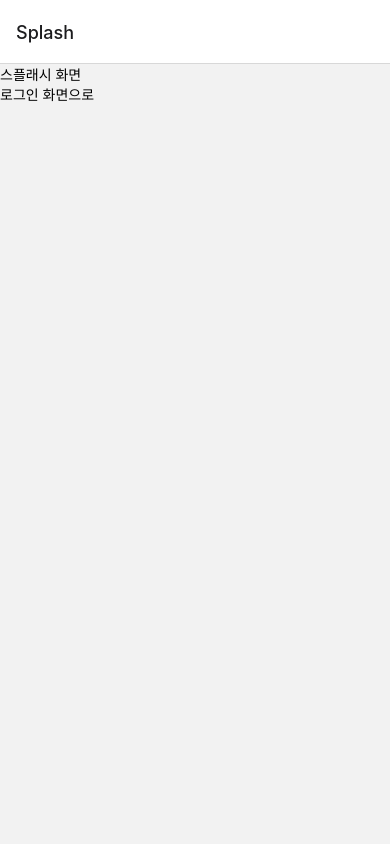
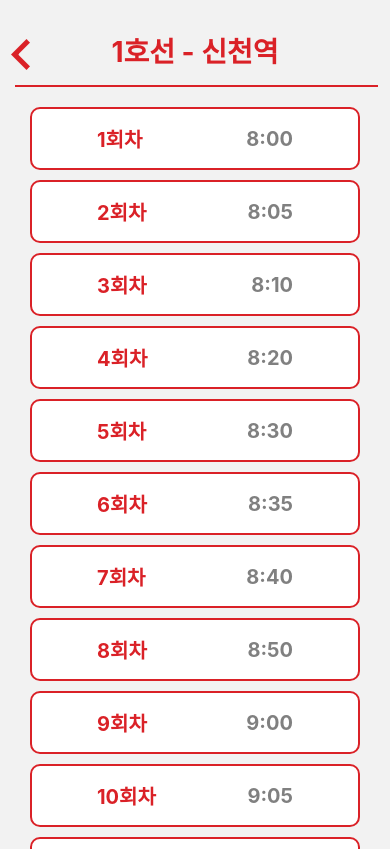
Before and after one commit to ryunaeun/knu_bus, a React Native app: screen /BusSchedule in a window 390 px wide. Shown: the top 849 px of the page. Built offline with nearby package versions, Linux system fonts and the light colour scheme.

Commit message:
버스 시간표 화면 추가

```diff
--- a/Navigation.js
+++ b/Navigation.js
@@ -4,7 +4,7 @@ import { NavigationContainer } from "@react-navigation/native";
 
 import Splash from './src/screens/Splash';
 import Login from './src/screens/Login';
-import BusStopList from './src/screens/BusStopList';
+import BusSchedule from './src/screens/BusSchedule';
 import BusArrivalInfo from './src/screens/BusArrivalInfo';
 
 
@@ -17,7 +17,7 @@ function StackScreen() {
     >
       <Stack.Screen name="Splash" component={Splash} />
       <Stack.Screen name="Login" component={Login} />
-      <Stack.Screen name="BusStopList" component={BusStopList} />
+      <Stack.Screen name="BusSchedule" component={BusSchedule} />
       <Stack.Screen name="BusArrivalInfo" component={BusArrivalInfo} />
     </Stack.Navigator>
   );
--- /dev/null
+++ b/src/screens/BusSchedule.js
@@ -0,0 +1,115 @@
+import React, { useLayoutEffect } from "react";
+import { View, Text, TouchableOpacity, StyleSheet, Image, ScrollView } from "react-native";
+import { useNavigation } from "@react-navigation/native";
+
+const BusSchedule = () => {
+  const navigation = useNavigation();
+
+  useLayoutEffect(() => {
+    navigation.setOptions({
+      headerShown: false, // 기본 헤더 숨기기
+    });
+  }, [navigation]);
+
+  const handleBackPress = () => {
+    navigation.goBack();
+  };
+
+  // 더미 데이터 생성
+  const schedules = Array.from({ length: 13 }, (_, index) => ({
+    title: `${index + 1}회차`,
+  }));
+
+  // 시간 리스트
+  const times = [
+    '8:00', '8:05', '8:10', '8:20', '8:30',
+    '8:35', '8:40', '8:50', '9:00', '9:05',
+    '9:10', '9:30', '9:35'
+  ];
+
+  return (
+    <View style={{ flex: 1 }}>
+      <View style={styles.customHeader}>
+        <TouchableOpacity onPress={handleBackPress} style={styles.backButton}>
+          <Image
+            source={require('../assets/img/back_icon.png')}
+            style={styles.backButtonImage}
+          />
+        </TouchableOpacity>
+        <Text style={styles.headerTitle}>1호선 - 신천역</Text>
+      </View>
+      <View style={styles.redLine} />
+
+      <ScrollView contentContainerStyle={styles.scheduleContainer}>
+        {schedules.map((schedule, index) => (
+          <View key={index} style={styles.scheduleBox}>
+            <View style={styles.scheduleRow}>
+              <Text style={styles.scheduleTitle}>{schedule.title}</Text>
+              <Text style={styles.scheduleTime}>{times[index]}</Text>
+            </View>
+          </View>
+        ))}
+      </ScrollView>
+    </View>
+  );
+};
+
+const styles = StyleSheet.create({
+  customHeader: {
+    padding: 15,
+    alignItems: 'center',
+    flexDirection: 'row',
+    justifyContent: 'center',
+  },
+  backButtonImage: {
+    marginTop: 23,
+    marginRight: 10,
+    marginLeft: -100,
+  },
+  headerTitle: {
+    color: '#DA2127',
+    fontWeight: 'bold',
+    fontSize: 28,
+    textAlign: 'center',
+    marginTop: 15,
+  },
+  redLine: {
+    height: 2,
+    backgroundColor: '#DA2127',
+    width: '93%',
+    marginBottom: 15,
+    justifyContent: 'center',
+    marginLeft: 15,
+  },
+  scheduleContainer: {
+    paddingHorizontal: 30,
+    paddingBottom: 20,
+  },
+  scheduleBox: {
+    backgroundColor: 'white',
+    borderRadius: 10,
+    borderColor: '#DA2127',
+    borderWidth: 2,
+    padding: 15,
+    marginVertical: 5,
+    width: '100%',
+  },
+  scheduleRow: {
+    flexDirection: 'row',
+    justifyContent: 'space-between',
+    alignItems: 'center',
+    marginHorizontal: 50
+  },
+  scheduleTitle: {
+    fontSize: 20,
+    color: '#DA2127',
+    fontWeight: 'bold',
+  },
+  scheduleTime: {
+    fontSize: 20,
+    color: 'gray',
+    fontWeight: 'bold',
+  },
+});
+
+export default BusSchedule;
--- a/src/screens/BusStopList.js
+++ /dev/null
@@ -1,21 +0,0 @@
-import React from "react";
-import { View, Text, TouchableOpacity } from "react-native";
-import { useNavigation } from "@react-navigation/native";
-
-const BusStopList = () => {
-
-  const navigation = useNavigation();
-
-  return (
-    <View>
-      <Text>버스 정류장 목록 화면</Text>
-      <TouchableOpacity
-          onPress={() => navigation.navigate("Login", { screen: 'Login' })}
-        >
-          <Text>로그인 화면으로</Text>
-        </TouchableOpacity>
-    </View>
-  )
-}
-
-export default BusStopList;
--- a/src/screens/Login.js
+++ b/src/screens/Login.js
@@ -11,9 +11,9 @@ const Login = () => {
         <View>
             <Text>로그인 화면</Text>
             <TouchableOpacity
-                onPress={() => navigation.navigate("BusStopList", { screen: 'BusStopList' })}
+                onPress={() => navigation.navigate("BusSchedule", { screen: 'BusSchedule' })}
             >
-                <Text>버스 정류장 목록 화면으로</Text>
+                <Text>버스 시간표 화면으로</Text>
             </TouchableOpacity>
             <TouchableOpacity
                 onPress={() => navigation.navigate("BusArrivalInfo", { screen: 'BusArrivalInfo' })}
```
